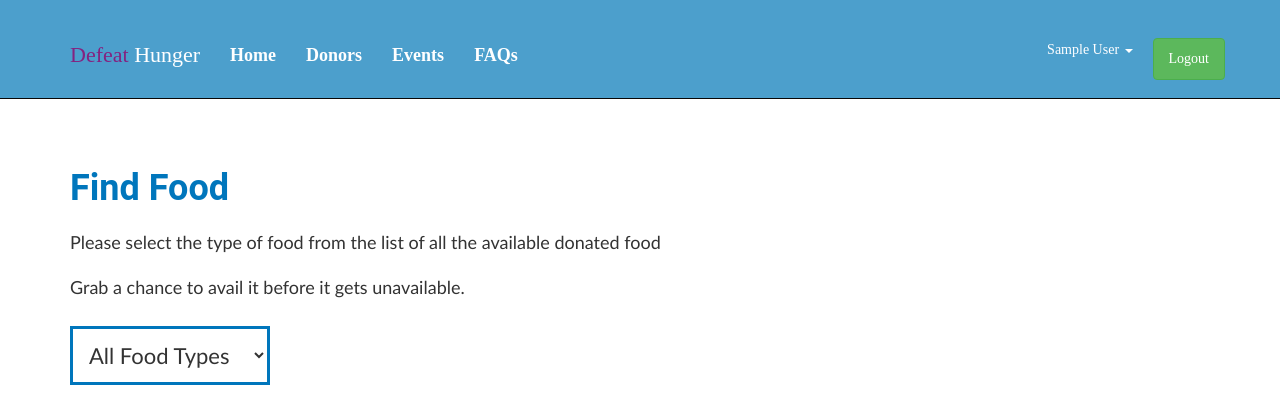
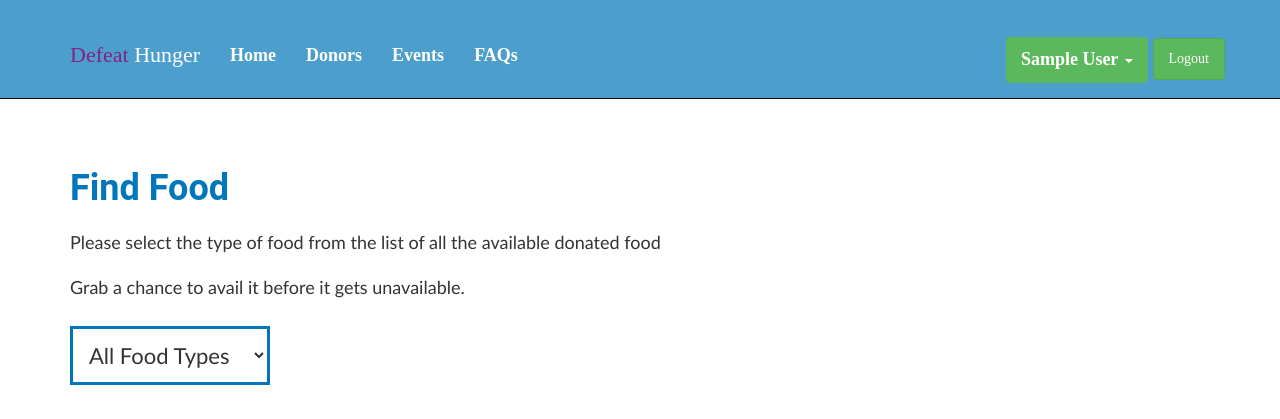
Before and after one commit to Naifish/Defeat-Hunger, a PHP site: page /available-food.php in a window 1280 px wide. Shown: the top 419 px of the page. Run offline with PHP 8.4, Linux system fonts and the light colour scheme; the visitor is signed in with stand-in values (Sample User, id 1); data that the repository does not hold is empty; some libraries are stand-ins or nearby versions; some web fonts are replaced.

Commit message:
my donations link fixed

```diff
--- a/css/style.css
+++ b/css/style.css
@@ -69,15 +69,38 @@
     float: left;
 }
 
-.nav-btns li a:hover {
+.nav-btns li .no-child:hover {
     background-color: #842380;
     color: #fff !important;
     border: 1px solid #fff;
 }
 
-.nav-btns li a {
+.nav-btns li .no-child {
     font-size: 14px;
     font-weight: normal;
+}
+.dropdown-toggle{
+    color: #000d1a !important;
+}
+.my-donations{
+    color: #000d1a !important;
+}
+
+.dropdown{
+    margin-top: 7px !important;
+    height: 20px;
+}
+
+.dropdown, .dropdown-menu{
+    background-color: #5cb85c;
+    border-color: #4cae4c;
+    border-radius: 5px;
+}
+.dropdown-toggle{
+    border-radius: 5px;
+}
+.dropdown-menu>li>a, .dropdown-toggle{
+    background-color: #5cb85c !important;
 }
 
 .full-width {
--- a/includes/connection.php
+++ b/includes/connection.php
@@ -1,13 +1,13 @@
 <?php
 
-/*$servername = "localhost";
+$servername = "localhost";
 $username = "root";
 $password = "";
-$dbName = "defeathunger";*/
+$dbName = "defeathunger";
 
-$servername = "db.cs.dal.ca";
+/*$servername = "db.cs.dal.ca";
 $username = "naifish";
 $password = "B00775588";
-$dbName = "naifish";
+$dbName = "naifish";*/
 
 ?>
--- a/includes/header.php
+++ b/includes/header.php
@@ -59,10 +59,10 @@
                             <li><a href="<?php echo htmlspecialchars('my-donations.php');?>" class="my-donations">My Donations</a></li>
                         </ul>
                     </li>
-                    <li><a href="<?php echo htmlspecialchars($_SERVER['PHP_SELF']); ?>?logout=true" class="btn btn-success navbar-btn">Logout</a></li>
+                    <li><a href="<?php echo htmlspecialchars($_SERVER['PHP_SELF']); ?>?logout=true" class="btn no-child btn-success navbar-btn">Logout</a></li>
                 <?php } else { ?>
-                    <li><a href="login.php" class="btn btn-success navbar-btn">SignIn</a></li>
-                    <li><a href="registration.php" class="btn btn-warning navbar-btn">Sign Up</a></li>
+                    <li><a href="login.php" class="btn btn-success no-child navbar-btn">SignIn</a></li>
+                    <li><a href="registration.php" class="btn btn-warning no-child navbar-btn">Sign Up</a></li>
                 <?php } ?>
             </ul>
         </div>
```
